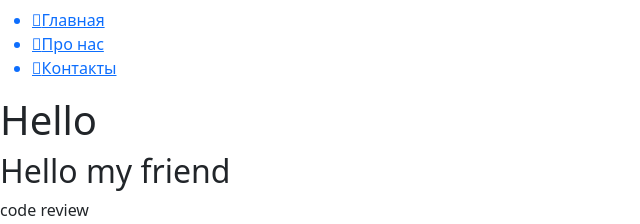
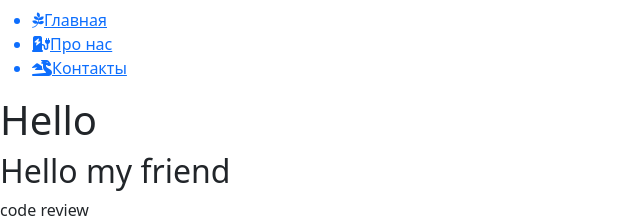
Before and after one commit to Zakharov-A/Sun, a Django app: page / in a window 1280 px wide. Shown: the part 444-668 px from the top of the page, without its empty margins (0-640 px from the left). Run offline with Django 4.2, Linux system fonts and the light colour scheme; some libraries are stand-ins or nearby versions.

Commit message:
Py_Django_Sun_L_5_3

```diff
--- a/Sun/main/templates/main/layout.html
+++ b/Sun/main/templates/main/layout.html
@@ -10,7 +10,8 @@
     <link rel="stylesheet" href="https://cdn.jsdelivr.net/npm/bootstrap@5.1.3/dist/css/bootstrap.min.css">
     <link rel="stylesheet" href="{% static 'main/css/main.css' %}">
 <!--    <link rel="stylesheet" href="https://use.fontawesome.com/releases/v5.8.2/css/all.css">-->
-    <link rel="stylesheet" href="https://use.fontawesome.com/releases/v5.8.2/css/all.css">
+<!--    <link rel="stylesheet" href="https://use.fontawesome.com/releases/v5.8.2/css/all.css">-->
+        <script src="https://kit.fontawesome.com/5ec5490d4d.js" crossorigin="anonymous"></script>
 </head>
 <body>
     <aside>
```
